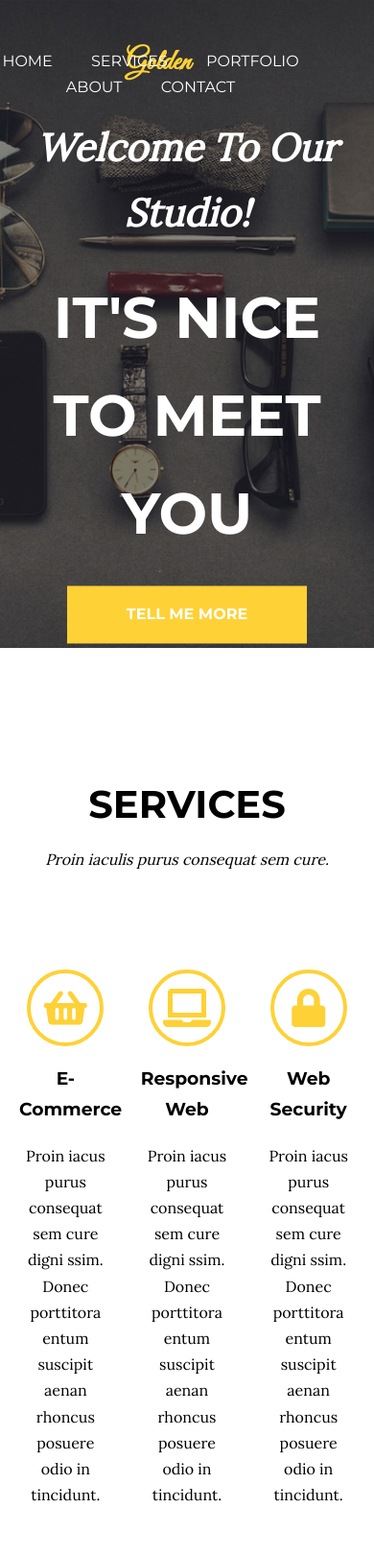
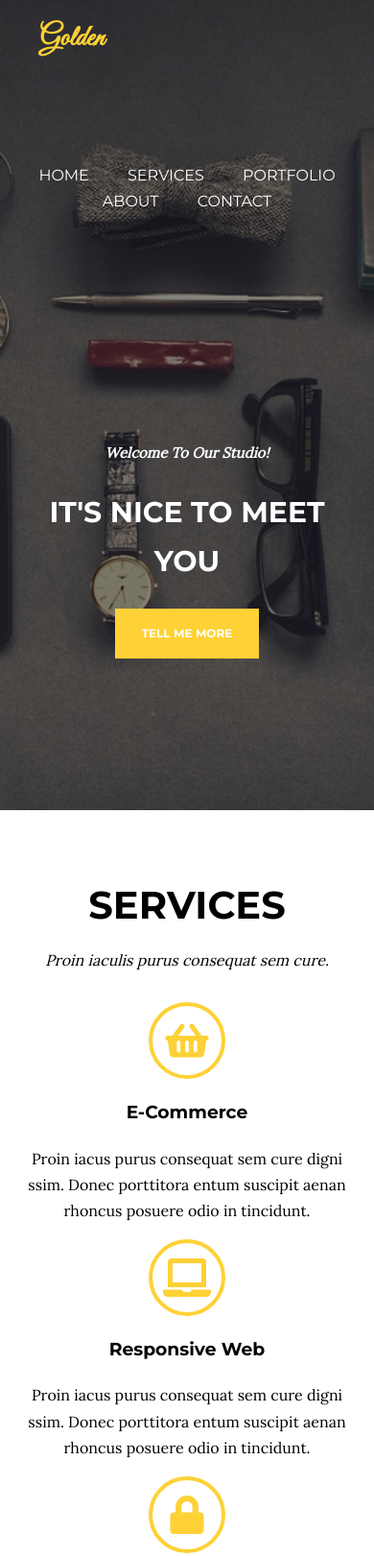
Before and after one commit to KingaMilaszkiewicz/task-runner-project, a website: page index.html in a window 390 px wide. Shown: the top 1621 px of the page at 96% size. Drawn offline with nearby package versions, Linux system fonts and the light colour scheme.

Commit message:
Add mobile view

```diff
--- a/index.html
+++ b/index.html
@@ -151,10 +151,10 @@
     <footer>
       <div class="container">
         <div class="row">
-          <div class="col-4">
+          <div class="col-4 second">
             <p>© Copyright 2014 FreebiesXpress.com</p>
           </div>
-          <div class="col-4">
+          <div class="col-4 first">
             <ul class="social-links">
               <li class="twitter"><a href="#"><i class="fab fa-twitter"></i>Twitter</a></li>
               <li class="facebook"><a href="#"><i class="fab fa-facebook-f"></i>Facebook</a></li>
--- a/sass/style.scss
+++ b/sass/style.scss
@@ -238,3 +238,71 @@ footer ul {
 .social-links .gplus:hover {
   background-color: #d72811;
 }
+
+/* #########  MEDIA       ######### */
+
+@media (max-width: 767px) {
+
+  section {
+    padding: 32px 0;
+  }
+
+  .btn-one {
+    min-width: 150px;
+    font-size: 12px;
+  }
+
+  .btn-home {
+    left: 0;
+    top: 15px;
+    min-width: 150px;
+    margin: 0;
+    padding: 0;
+  }
+
+  .splash {
+    height: 100vh;
+  }
+
+  .page-title {
+    font-size: 30px;
+  }
+
+  .page-subtitle {
+    font-size: 15px;
+  }
+
+  .splash-inner {
+    top: 65%;
+  }
+
+  .navigation ul {
+    top: 20%;
+    min-width: 100vw;
+    right: 0;
+  }
+
+  .navigation ul li {
+    margin: 0 18px;
+  }
+
+  .services .subtitle, .portfolio .subtitle {
+    margin-bottom: 30px;
+  }
+
+  .services .row, .portfolio .row, footer .row {
+    flex-direction: column;
+  }
+
+  .services .col-4, .portfolio .col-4, footer .col-4 {
+    max-width: 100vw;
+  }
+
+  footer .first {
+    order: 1;
+  }
+
+  footer .second {
+    order: 2;
+  }
+}
```
Also changed, not shown: css/style.css, 1 other file.
